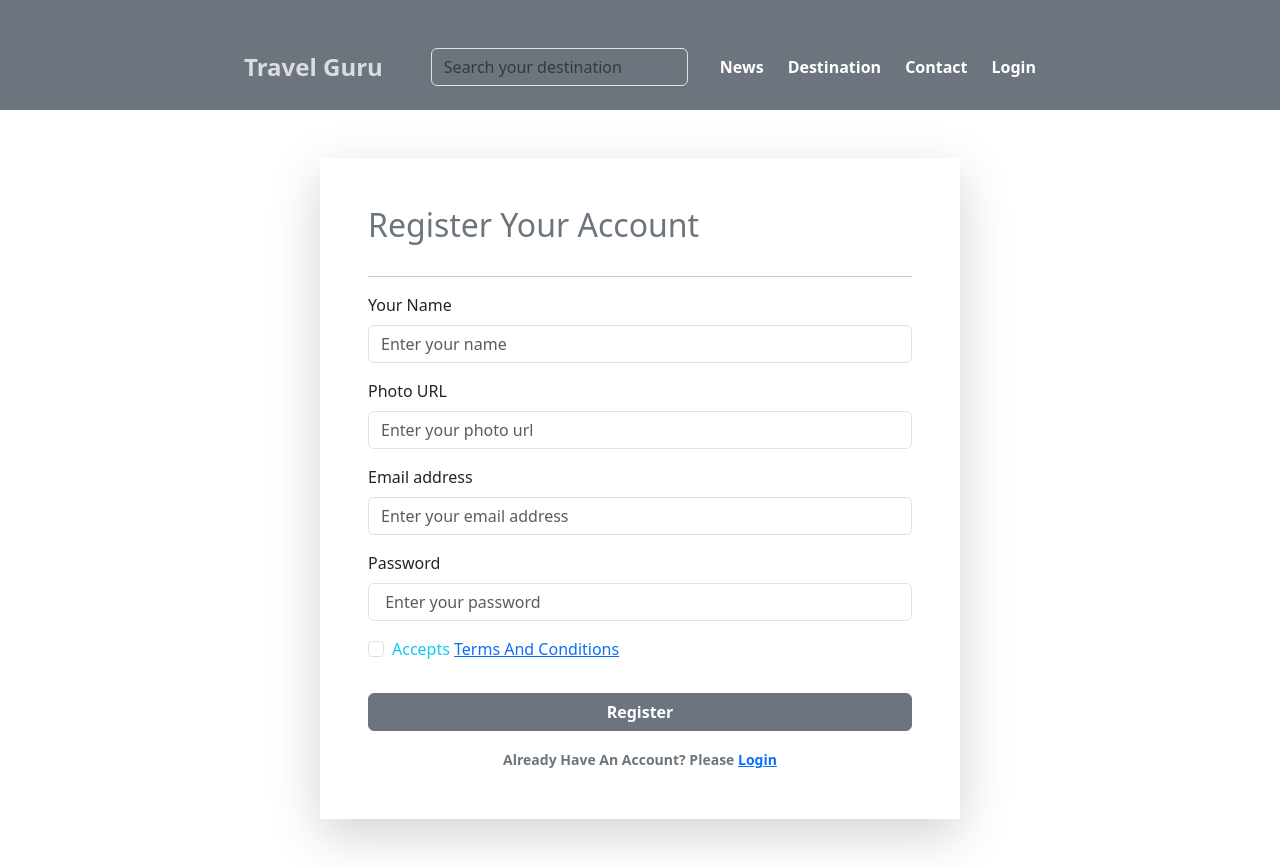
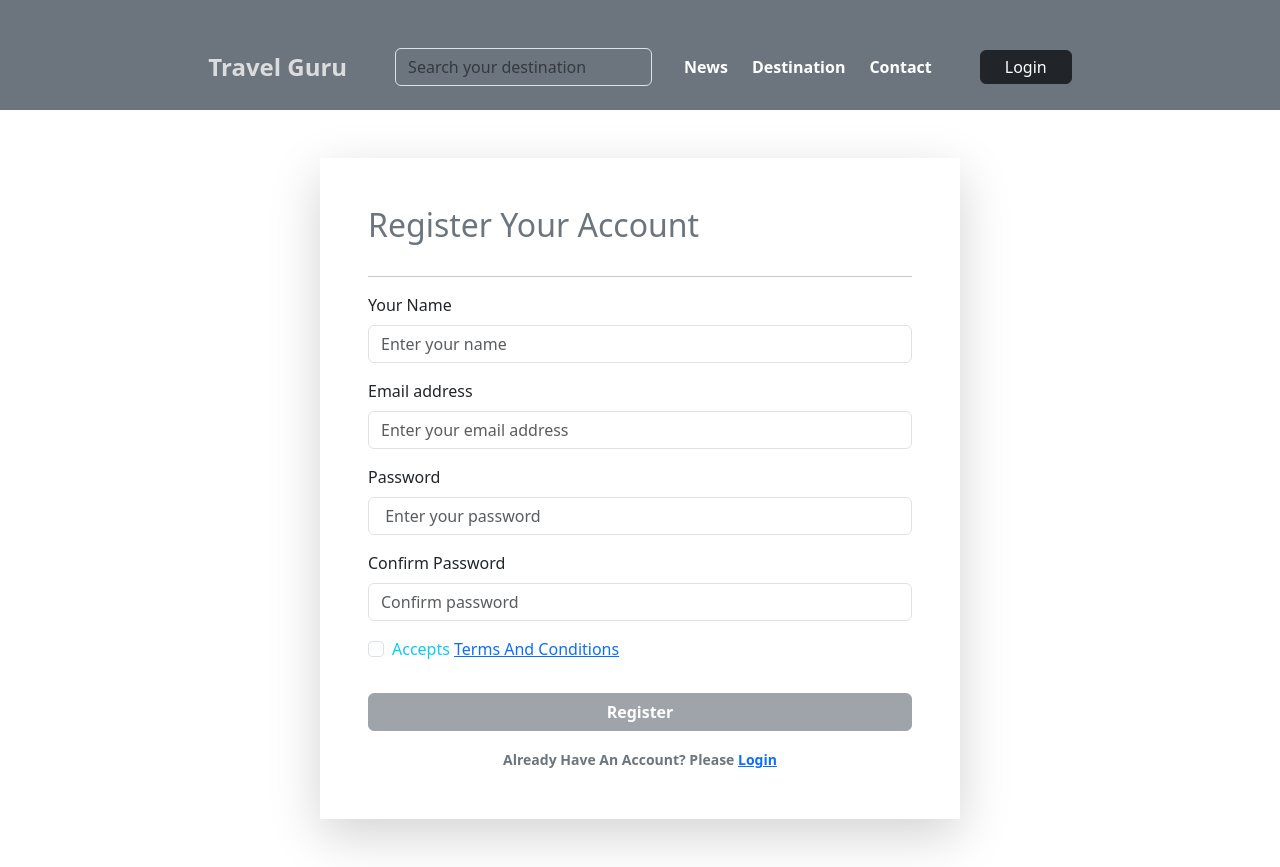
Before and after one commit to MAINULIS/travel-guru, a React (Vite) app: page /register in a window 1280 px wide. Built offline with nearby package versions, Linux system fonts and the light colour scheme; no server answers.

Commit message:
register, login, logout authentication added

```diff
--- a/package.json
+++ b/package.json
@@ -11,6 +11,7 @@
   },
   "dependencies": {
     "bootstrap": "^5.3.2",
+    "firebase": "^10.4.0",
     "localforage": "^1.10.0",
     "match-sorter": "^6.3.1",
     "react": "^18.2.0",
--- a/src/components/Header.jsx
+++ b/src/components/Header.jsx
@@ -1,8 +1,18 @@
-import React from 'react';
-import { Container, Form, Nav, Navbar } from 'react-bootstrap';
+import React, { useContext } from 'react';
+import { Button, Container, Form, Nav, Navbar } from 'react-bootstrap';
 import { Link } from 'react-router-dom';
+import { AuthContext } from '../providers/AuthProvider';
 
 const Header = () => {
+    const {user, logOut} = useContext(AuthContext);
+
+    const handleLogOut = () =>{
+        logOut()
+        .then()
+        .catch(error=>{
+            console(error.message)
+        })
+    }
     return (
         <Container >
             <Navbar collapseOnSelect expand="lg" className='pt-5'>
@@ -24,8 +34,13 @@ const Header = () => {
                             <Link className='text-decoration-none ms-4 text-white' to='/'>News</Link>
                             <Link className='text-decoration-none ms-4 text-white' to='/'>Destination</Link>
                             <Link className='text-decoration-none ms-4 text-white' to='/'>Contact</Link>
-                            <Link className='text-decoration-none ms-4 text-white' to='/login'>Login</Link>
-
+                            {
+                                user ?
+                                <Button onClick={handleLogOut} className='py-1 px-4 ms-4' variant="dark">LogOut</Button> :
+                                <Link to='/login'>
+                                    <Button className='py-1 px-4 ms-5' variant="dark">Login</Button>
+                                </Link>
+                            }
                         </Nav>
 
                     </Navbar.Collapse>
--- a/src/components/Home/Cards/CardDetails.jsx
+++ b/src/components/Home/Cards/CardDetails.jsx
@@ -27,9 +27,10 @@ const CardDetails = () => {
                         <Form.Group className="mb-3 text-info " controlId="formBasicCheckbox">
                             <Form.Check type="checkbox" label="Remember email & password" />
                         </Form.Group>
+                        <h2>RangeDatePicker</h2>
 
                         <Button variant="warning w-100 my-3 fw-bold" type="submit">
-                           Start Book Now
+                            Start Book Now
                         </Button>
                     </Form>
                 </div>
--- /dev/null
+++ b/src/firebase/firebase.config.js
@@ -0,0 +1,18 @@
+// Import the functions you need from the SDKs you need
+import { initializeApp } from "firebase/app";
+// TODO: Add SDKs for Firebase products that you want to use
+// https://firebase.google.com/docs/web/setup#available-libraries
+
+// Your web app's Firebase configuration
+const firebaseConfig = {
+  apiKey: "AIzaSyCrz87BQrmbszyX2TWFQuUEIw39M9LWNPg",
+  authDomain: "travel-guru-421dd.firebaseapp.com",
+  projectId: "travel-guru-421dd",
+  storageBucket: "travel-guru-421dd.appspot.com",
+  messagingSenderId: "325942451315",
+  appId: "1:325942451315:web:69c90667f062c91a7e5e06"
+};
+
+// Initialize Firebase
+const app = initializeApp(firebaseConfig);
+export default app;
--- a/src/main.jsx
+++ b/src/main.jsx
@@ -4,9 +4,12 @@ import './index.css'
 import 'bootstrap/dist/css/bootstrap.min.css'
 import { RouterProvider } from 'react-router-dom'
 import router from './routes/Route.jsx'
+import AuthProvider from './providers/AuthProvider'
 
 ReactDOM.createRoot(document.getElementById('root')).render(
   <React.StrictMode>
-    <RouterProvider router={router}></RouterProvider>
+   <AuthProvider>
+   <RouterProvider router={router}></RouterProvider>
+   </AuthProvider>
   </React.StrictMode>,
 )
--- /dev/null
+++ b/src/providers/AuthProvider.jsx
@@ -0,0 +1,56 @@
+import React, { createContext, useEffect, useState } from 'react';
+import { createUserWithEmailAndPassword, getAuth, onAuthStateChanged, signInWithEmailAndPassword, signOut } from "firebase/auth";
+import app from '../firebase/firebase.config';
+
+
+ export const AuthContext = createContext(null);
+
+ const auth = getAuth(app);
+const AuthProvider = ({children}) => {
+    const [user, setUser] = useState(null);
+    const [loading, setLoading] = useState(true);
+
+    // 1. create user
+    const createUser = (email, password) =>{
+        setLoading(true);
+       return createUserWithEmailAndPassword(auth, email, password);
+    }
+    // 2. login
+    const login = (email, password) =>{
+       setLoading(true);
+       return signInWithEmailAndPassword(auth, email, password);
+    }
+    // 3. logOUt
+    const logOut = () =>{
+        setLoading(true);
+        return signOut(auth);
+    }
+    // 4.  observe auth state change
+    useEffect(() =>{
+        const unsubscribe = onAuthStateChanged(auth, currentUser =>{
+            console.log(currentUser)
+            setUser(currentUser);
+            setLoading(false);
+        })
+         return ()=>{
+            unsubscribe();
+         }
+    },[])
+
+
+
+    const info ={
+        user,
+        loading,
+        createUser,
+        login,
+        logOut,
+    }
+    return (
+        <AuthContext.Provider value={info}>
+           {children}
+        </AuthContext.Provider>
+    );
+};
+
+export default AuthProvider;
--- a/src/routes/Login.jsx
+++ b/src/routes/Login.jsx
@@ -1,11 +1,36 @@
-import React from 'react';
+import React, { useContext, useState } from 'react';
 import { Button, Container, Form } from 'react-bootstrap';
 import { Link } from 'react-router-dom';
+import { AuthContext } from '../providers/AuthProvider';
 
 const Login = () => {
+    const {login} = useContext(AuthContext);
+
+    const [error, setError] = useState('');
+    const [success, setSuccess] = useState('');
+
+   const handleLogin = event =>{
+    event.preventDefault();
+    const form = event.target;
+    const email = form.email.value;
+    const password = form.password.value;
+
+    login(email, password)
+    .then(result =>{
+        const loggedUser = result.user;
+        console.log(loggedUser);
+        setSuccess('User has been successfully logged in')
+        event.target.reset();
+        setError('')
+    })
+    .catch(error =>{
+        setError(error.message);
+        setSuccess('')
+    })
+   }
     return (
         <Container className='mx-auto w-50 m-5 bg-white shadow-lg  p-5'>
-            <Form >
+            <Form  onSubmit={handleLogin}>
                 <h2 className='text-secondary pb-3 mx-auto'>Login Your Account</h2> <hr />
                 <Form.Group className="mb-3" controlId="formBasicEmail">
                     <Form.Label>Email address</Form.Label>
@@ -21,10 +46,10 @@ const Login = () => {
                 </Form.Group>
                 <div className='text-center'>
                     <Form.Text className="text-success">
-
+                               {success}
                     </Form.Text>
                     <Form.Text className="text-danger ">
-
+                           {error}
                     </Form.Text>
                 </div>
                 <Button variant="secondary w-100 my-3 fw-bold" type="submit">
--- a/src/routes/Register.jsx
+++ b/src/routes/Register.jsx
@@ -1,19 +1,56 @@
-import React from 'react';
+import React, { useContext, useState } from 'react';
 import { Button, Container, Form } from 'react-bootstrap';
 import { Link } from 'react-router-dom';
+import { AuthContext } from '../providers/AuthProvider';
 
 const Register = () => {
+    const {createUser} = useContext(AuthContext);
+
+    const [success, setSuccess] = useState('');
+    const [error, setError] = useState('');
+    const [accept, setAccept] = useState(false);
+
+    const handleRegister =(event) =>{
+        event.preventDefault();
+        setError('');
+        setSuccess('');
+
+        const form = event.target;
+        const name = form.name.value;
+        const email = form.email.value;
+        const password = form.password.value;
+        const ConfirmPass = form.RePassword.value;
+        console.log(name, email, password, ConfirmPass)
+
+        if(password !== ConfirmPass){
+            setError('Password din not match')
+            return;
+        }
+
+        createUser(email, password)
+        .then(result =>{
+            const newUser = result.user;
+            console.log(newUser);
+            setSuccess("Account has been successfully created");
+            setError('');
+            event.target.reset();
+        })
+        .catch(error =>{
+            setError(error.message);
+            setSuccess('');
+        })
+    }
+
+    const handleAccept = event =>{
+        setAccept(event.target.checked);
+    }
     return (
         <Container className='mx-auto w-50 m-5 shadow-lg p-5 '>
-        <Form >
+        <Form onSubmit={handleRegister}>
             <h2 className='text-secondary pb-3'>Register Your Account</h2> <hr />
             <Form.Group className="mb-3" controlId="formBasicName">
                 <Form.Label>Your Name</Form.Label>
                 <Form.Control type="text" name='name' placeholder="Enter your name" required />
-            </Form.Group>
-            <Form.Group className="mb-3" controlId="formBasicUrl">
-                <Form.Label>Photo URL</Form.Label>
-                <Form.Control type="text" name='photo' placeholder="Enter your photo url" />
             </Form.Group>
             <Form.Group className="mb-3" controlId="formBasicEmail">
                 <Form.Label>Email address</Form.Label>
@@ -24,8 +61,12 @@ const Register = () => {
                 <Form.Label>Password</Form.Label>
                 <Form.Control type="password" name='password' placeholder=" Enter your password" required />
             </Form.Group>
+            <Form.Group className="mb-3" controlId="formBasicRePassword">
+                <Form.Label>Confirm Password</Form.Label>
+                <Form.Control type="password" name='RePassword' placeholder="Confirm password" required />
+            </Form.Group>
             <Form.Group className="mb-3 text-info" controlId="formBasicCheckbox">
-                <Form.Check
+                <Form.Check onClick={handleAccept}
                  type="checkbox"
                  name='accept'
                   label={<>Accepts <Link to="/terms">Terms And Conditions</Link></>} />
@@ -33,13 +74,13 @@ const Register = () => {
 
            <div className='text-center'>
            <Form.Text className="text-success">
-
+              {success}
             </Form.Text>
             <Form.Text className="text-danger">
-
+                {error}
             </Form.Text>
            </div>
-            <Button variant="secondary w-100 my-3 fw-bold" type="submit">
+            <Button variant="secondary w-100 my-3 fw-bold" disabled={!accept} type="submit">
                 Register
             </Button>
 
```
Also changed, not shown: 1 other file (tests, documents, lock files or other folders).
